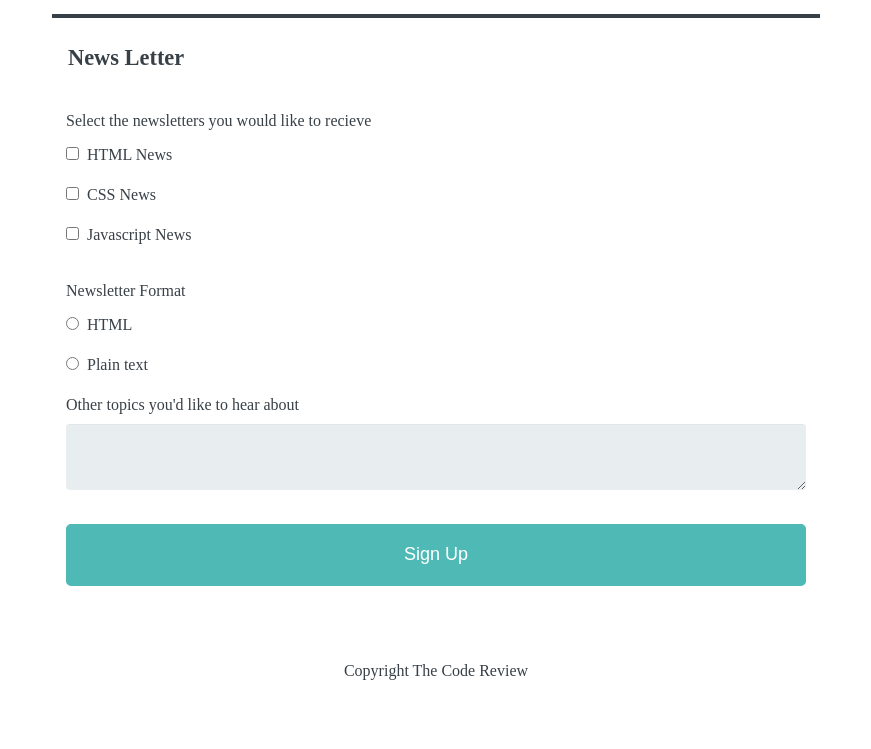
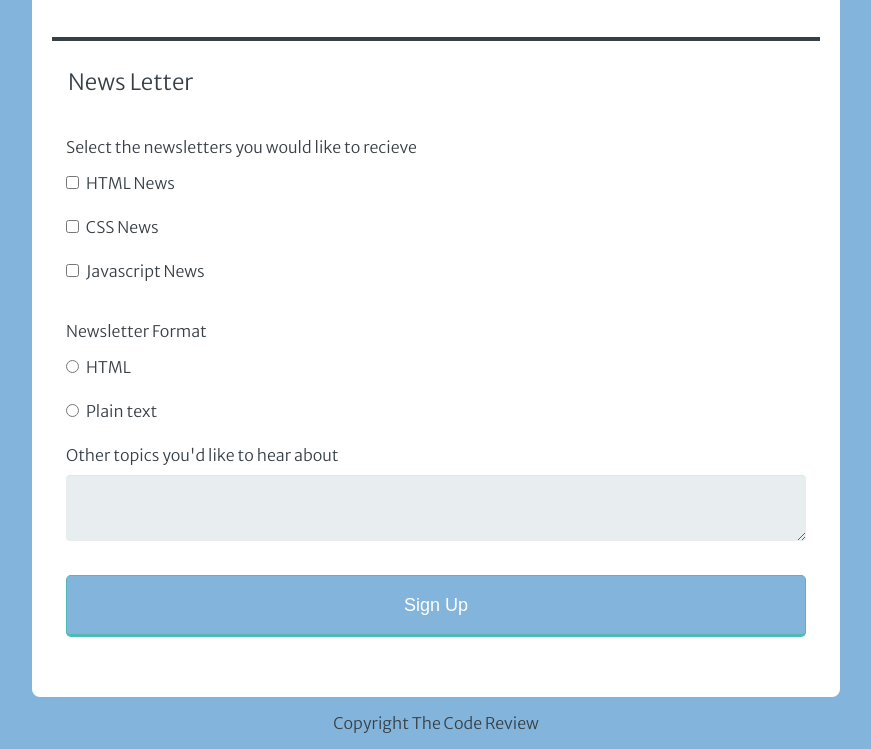
Before and after one commit to StevenRodriguezDev/Project3, a plain HTML site: page online_registration_v4/index.html in a window 1280 px wide. Shown: the part 989-1738 px from the top of the page, without its empty margins (204-1075 px from the left). Before the commit the page ends 1685 px from the top, so only its background shows below. Drawn offline with Linux system fonts and the light colour scheme.

Commit message:
updated g fonts & bg colors

```diff
--- a/online_registration_v4/index.html
+++ b/online_registration_v4/index.html
@@ -4,6 +4,9 @@
         <meta charset="utf-8">
         <meta name=viewport content="width=device-width, initial-scale=1, minimum-scale=1.0, maximum-scale=1.0"/>
         <title> Online Registration Form </title>
+        <link rel="preconnect" href="https://fonts.googleapis.com">
+        <link rel="preconnect" href="https://fonts.gstatic.com" crossorigin>
+        <link href="https://fonts.googleapis.com/css2?family=Merriweather+Sans:ital,wght@0,300;0,700;1,300&display=swap" rel="stylesheet">
         <link rel="stylesheet" href="styles.css">
 
     </head>
--- a/online_registration_v4/styles.css
+++ b/online_registration_v4/styles.css
@@ -1,9 +1,13 @@
 
   body {
+    font-family: 'Merriweather Sans', sans-serif;
+    color: lightgray;
+    font-weight: 300;
     width: 100%;
     height: 100%;
     margin: 0px;
     color: #384047;
+    background-color:#83b4dc;
   }
 
   header {
@@ -146,7 +150,8 @@
   button {
     padding: 19px 39px 18px 39px;
     color: #FFF;
-    background-color:hsl(177deg 44% 52%);
+    /* background-color:hsl(177deg 44% 52%); */
+    background-color: #83b4dc;
     font-size: 18px;
     text-align: center;
     font-style: normal;
```
